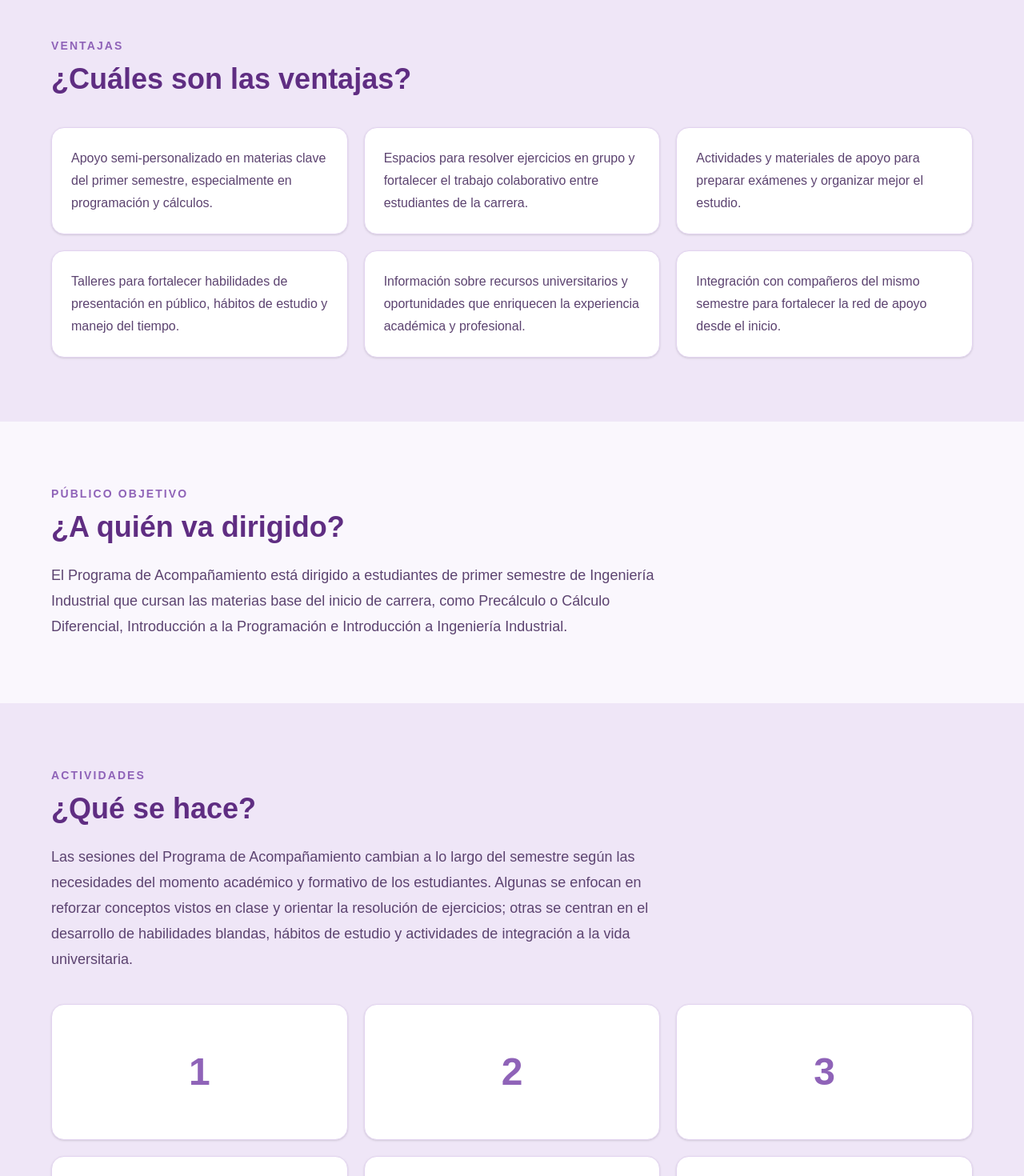
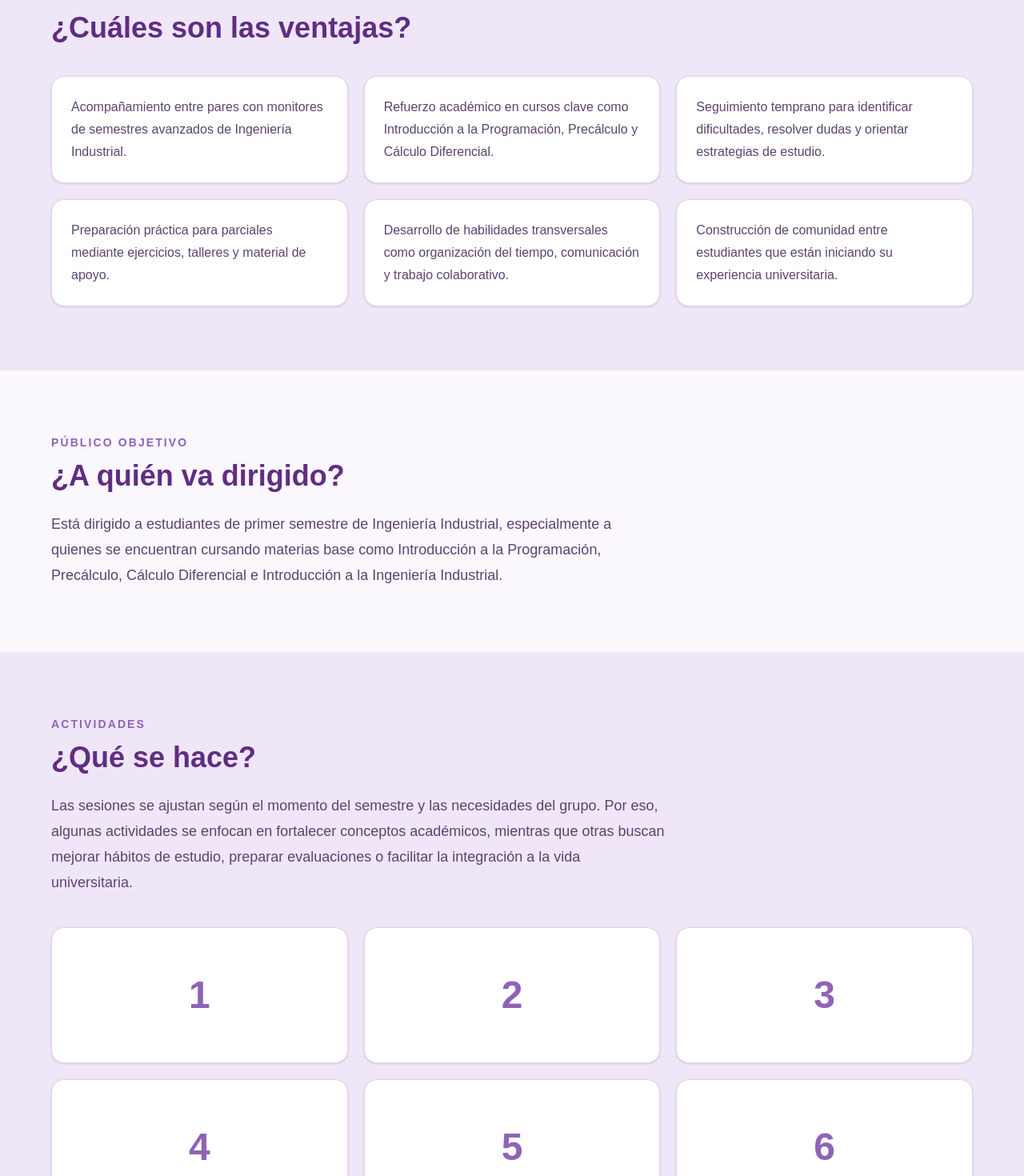
Before and after one commit to fabioortiz23p-glitch/progracomp_web, a Next.js app: page / in a window 1280 px wide. Shown: the part 1200-2670 px from the top of the page at 80% size. Built offline with nearby package versions, Linux system fonts and the light colour scheme.

Commit message:
Agrega enlaces a logos institucionales

```diff
--- a/src/components/Footer.tsx
+++ b/src/components/Footer.tsx
@@ -53,7 +53,13 @@ export default function Footer() {
             </div>
 
             <div className="flex justify-center md:justify-start">
-              <div className="inline-flex rounded-2xl bg-white/10 px-5 py-4 backdrop-blur">
+              <a
+                href="https://industrial.uniandes.edu.co/"
+                target="_blank"
+                rel="noopener noreferrer"
+                aria-label="Ir al sitio web del Departamento de Ingeniería Industrial"
+                className="inline-flex rounded-2xl bg-white/10 px-5 py-4 backdrop-blur transition hover:bg-white/15"
+              >
                 <Image
                   src="/brand/logo-uniandes-industrial.png"
                   alt="Universidad de los Andes - Departamento de Ingeniería Industrial"
@@ -62,7 +68,7 @@ export default function Footer() {
                   className="h-auto w-full max-w-[300px] sm:max-w-[360px] md:max-w-[340px]"
                   unoptimized
                 />
-              </div>
+              </a>
             </div>
           </div>
         </div>
--- a/src/components/Navbar.tsx
+++ b/src/components/Navbar.tsx
@@ -4,9 +4,13 @@ export default function Navbar() {
   return (
     <header className="sticky top-0 z-50 border-b border-white/20 bg-[#8f63b8]/95 backdrop-blur">
       <div className="mx-auto flex max-w-7xl items-center justify-center px-4 py-3 sm:px-6 sm:py-4 md:justify-between">
+        <div className="flex w-full items-center justify-center gap-3 text-white sm:gap-4 md:w-auto md:justify-start">
           <a
-          href="#inicio"
-          className="flex w-full items-center justify-center gap-3 text-white sm:gap-4 md:w-auto md:justify-start"
+            href="https://industrial.uniandes.edu.co/"
+            target="_blank"
+            rel="noopener noreferrer"
+            aria-label="Ir al sitio web del Departamento de Ingeniería Industrial"
+            className="flex items-center"
           >
             <Image
               src="/brand/logo-uniandes-industrial.png"
@@ -16,9 +20,15 @@ export default function Navbar() {
               className="h-auto w-auto max-w-[125px] sm:max-w-[145px] md:max-w-[170px]"
               unoptimized
             />
+          </a>
 
           <div className="h-9 w-px shrink-0 bg-white/25 sm:h-10" />
 
+          <a
+            href="#inicio"
+            aria-label="Ir al inicio del Programa de Acompañamiento"
+            className="flex items-center gap-3 text-white sm:gap-4"
+          >
             <Image
               src="/brand/logo-pa.png"
               alt="Logo Programa de Acompañamiento"
@@ -32,6 +42,7 @@ export default function Navbar() {
               ProgrAcomp
             </span>
           </a>
+        </div>
 
         <nav className="hidden gap-6 text-sm text-white md:flex">
           <a href="#programa" className="transition hover:text-[#efe6f7]">
--- a/src/components/QueSeHace.tsx
+++ b/src/components/QueSeHace.tsx
@@ -4,8 +4,16 @@ import { useState } from "react";
 import { queSeHaceContent } from "@/data/content";
 
 export default function QueSeHace() {
-  const [activeIndex, setActiveIndex] = useState<number | null>(null);
+  const [activeIndexes, setActiveIndexes] = useState<number[]>([]);
   const [hoveredIndex, setHoveredIndex] = useState<number | null>(null);
+
+  const toggleActive = (index: number) => {
+    setActiveIndexes((prev) =>
+      prev.includes(index)
+        ? prev.filter((item) => item !== index)
+        : [...prev, index]
+    );
+  };
 
   return (
     <section
@@ -29,7 +37,8 @@ export default function QueSeHace() {
 
         <div className="mt-10 grid gap-5 md:grid-cols-2 lg:grid-cols-3">
           {queSeHaceContent.items.map((item, index) => {
-            const isOpen = hoveredIndex === index || activeIndex === index;
+            const isActive = activeIndexes.includes(index);
+            const isOpen = hoveredIndex === index || isActive;
 
             return (
               <button
@@ -39,9 +48,7 @@ export default function QueSeHace() {
                 onMouseLeave={() => setHoveredIndex(null)}
                 onFocus={() => setHoveredIndex(index)}
                 onBlur={() => setHoveredIndex(null)}
-                onClick={() =>
-                  setActiveIndex(activeIndex === index ? null : index)
-                }
+                onClick={() => toggleActive(index)}
                 aria-expanded={isOpen}
                 className="group relative min-h-[170px] overflow-hidden rounded-2xl border border-[#e2d3f0] bg-white p-6 text-left shadow-sm transition-all duration-300 ease-out hover:-translate-y-1 hover:border-[#caaee3] hover:shadow-xl focus:outline-none focus:ring-2 focus:ring-[#8f63b8]/40"
               >
--- a/src/data/content.ts
+++ b/src/data/content.ts
@@ -8,46 +8,46 @@ export const heroContent = {
 
 export const queEsContent = {
   title: "¿Qué es el programa?",
-  text: "El Programa de Acompañamiento es un espacio diseñado para estudiantes de primer semestre de Ingeniería Industrial que busca facilitar una transición más sólida, cercana y exitosa a la vida universitaria. A través del acompañamiento de monitores de semestres avanzados del mismo programa, se ofrece apoyo académico-formativo en un ambiente de colaboración, con el propósito de fortalecer la adaptación a la vida Uniandina y brindar herramientas útiles para el inicio del pregrado.",
+  text: "El Programa de Acompañamiento es una estrategia de apoyo para el inicio del pregrado en Ingeniería Industrial. Combina monitorías, seguimiento académico, actividades formativas y espacios de integración, con el fin de facilitar la adaptación a la vida universitaria y fortalecer el desempeño en las materias base del primer semestre.",
 };
 
 export const ventajasContent = [
-    "Apoyo semi-personalizado en materias clave del primer semestre, especialmente en programación y cálculos.",
-    "Espacios para resolver ejercicios en grupo y fortalecer el trabajo colaborativo entre estudiantes de la carrera.",
-    "Actividades y materiales de apoyo para preparar exámenes y organizar mejor el estudio.",
-    "Talleres para fortalecer habilidades de presentación en público, hábitos de estudio y manejo del tiempo.",
-    "Información sobre recursos universitarios y oportunidades que enriquecen la experiencia académica y profesional.",
-    "Integración con compañeros del mismo semestre para fortalecer la red de apoyo desde el inicio.",
+  "Acompañamiento entre pares con monitores de semestres avanzados de Ingeniería Industrial.",
+  "Refuerzo académico en cursos clave como Introducción a la Programación, Precálculo y Cálculo Diferencial.",
+  "Seguimiento temprano para identificar dificultades, resolver dudas y orientar estrategias de estudio.",
+  "Preparación práctica para parciales mediante ejercicios, talleres y material de apoyo.",
+  "Desarrollo de habilidades transversales como organización del tiempo, comunicación y trabajo colaborativo.",
+  "Construcción de comunidad entre estudiantes que están iniciando su experiencia universitaria.",
 ];
 
 export const dirigidoAContent = {
   title: "¿A quién va dirigido?",
-  text: "El Programa de Acompañamiento está dirigido a estudiantes de primer semestre de Ingeniería Industrial que cursan las materias base del inicio de carrera, como Precálculo o Cálculo Diferencial, Introducción a la Programación e Introducción a Ingeniería Industrial.",
+  text: "Está dirigido a estudiantes de primer semestre de Ingeniería Industrial, especialmente a quienes se encuentran cursando materias base como Introducción a la Programación, Precálculo, Cálculo Diferencial e Introducción a la Ingeniería Industrial.",
 };
 
 export const queSeHaceContent = {
   title: "¿Qué se hace?",
   intro:
-    "Las sesiones del Programa de Acompañamiento cambian a lo largo del semestre según las necesidades del momento académico y formativo de los estudiantes. Algunas se enfocan en reforzar conceptos vistos en clase y orientar la resolución de ejercicios; otras se centran en el desarrollo de habilidades blandas, hábitos de estudio y actividades de integración a la vida universitaria.",
+    "Las sesiones se ajustan según el momento del semestre y las necesidades del grupo. Por eso, algunas actividades se enfocan en fortalecer conceptos académicos, mientras que otras buscan mejorar hábitos de estudio, preparar evaluaciones o facilitar la integración a la vida universitaria.",
   items: [
-    "Refuerzo de conceptos y temas vistos en clase.",
-    "Guía en la resolución de ejercicios.",
-    "Preparación para parciales y seguimiento académico.",
-    "Actividades de integración y construcción de comunidad.",
-    "Espacios para fortalecer habilidades blandas y hábitos de estudio.",
-    "Acompañamiento cercano durante la adaptación al primer semestre.",
+    "Revisión de conceptos clave de las materias base, conectando los temas vistos en clase con ejercicios aplicados y situaciones frecuentes del semestre.",
+    "Resolución guiada de ejercicios, con énfasis en el razonamiento, la interpretación de enunciados y la construcción paso a paso de soluciones.",
+    "Preparación para parciales, quices y entregas importantes mediante talleres prácticos, repasos temáticos y discusión de dudas comunes.",
+    "Seguimiento académico del avance de los estudiantes para identificar dificultades a tiempo y orientar estrategias de mejora.",
+    "Talleres de habilidades transversales, como organización del tiempo, hábitos de estudio, comunicación efectiva y presentación en público.",
+    "Actividades de integración y construcción de comunidad para fortalecer la confianza, el trabajo colaborativo y la red de apoyo entre estudiantes.",
   ],
 };
 
 export const calificacionContent = {
   title: "¿Cómo es el sistema de calificación?",
   intro:
-    "El Programa de Acompañamiento tiene una carga de 0 créditos y se registra con una nota final de aprobado o reprobado. Adicionalmente, cada estudiante obtiene una nota numérica que puede representar un beneficio adicional en el curso de Introducción a la Ingeniería Industrial.",
+    "El Programa de Acompañamiento tiene una carga de 0 créditos y se registra con una valoración final de aprobado o reprobado. Además, el desempeño del estudiante puede tener un beneficio académico asociado al curso de Introducción a la Ingeniería Industrial.",
   items: [
     "El programa tiene una carga de [[0 créditos académicos]].",
-    "La nota final se registra como [[aprobado]] o [[reprobado]].",
-    "Cada estudiante recibe además una [[nota numérica de seguimiento]].",
-    "Existe la posibilidad de [[retirar sin inconvenientes]] en el plan de estudios.",
-    "Para quienes permanezcan durante todo el semestre y aprueben el programa con [[nota igual o superior a 4.0]], la nota equivale a un [[5% adicional]] sobre [[Introducción a la Ingeniería Industrial]].",
+    "La valoración final se registra como [[aprobado]] o [[reprobado]].",
+    "Durante el semestre se asigna una [[nota numérica de seguimiento]].",
+    "El estudiante puede [[retirar el programa]] según las condiciones establecidas en el plan de estudios.",
+    "Quienes permanezcan durante todo el semestre y aprueben con [[nota igual o superior a 4.0]] reciben un beneficio equivalente al [[5% adicional]] en [[Introducción a la Ingeniería Industrial]].",
   ],
 };
```
Lines whose indentation alone changed are shown as unchanged.
